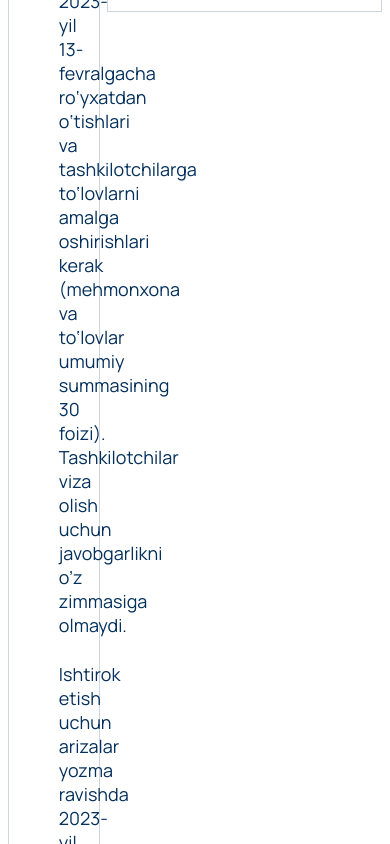
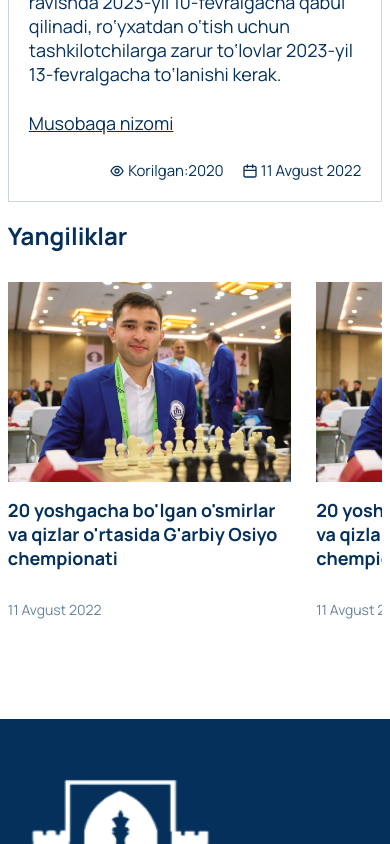
Before and after one commit to AzizbekGitHub99/shaxmat-GETTER, a Next.js app: page /news/1 in a window 390 px wide. Shown: the part 1156-2000 px from the top of the page. Built offline with nearby package versions, Linux system fonts and the light colour scheme.

Commit message:
single news

```diff
--- a/src/app/(root)/news/[newsId]/singleNews.scss
+++ b/src/app/(root)/news/[newsId]/singleNews.scss
@@ -109,7 +109,7 @@
           height: 134px;
           width: 140px;
           margin-bottom: 27px;
-          img{
+          img {
             object-fit: contain;
           }
         }
@@ -120,3 +120,41 @@
     }
   }
 }
+
+@media (max-width: 1050px) {
+  .single-new__main {
+    &__container {
+      .mside {
+        width: 100%;
+        &__wrapper {
+          // padding: 30px 40px 30px 50px;
+        }
+        .news-section {
+          width: 100%;
+          overflow-x: scroll;
+          &::-webkit-scrollbar {
+            display: none;
+          }
+          .news-row {
+            width: 900px;
+          }
+        }
+      }
+      .aside {
+        display: none;
+      }
+    }
+  }
+}
+
+@media (max-width: 600px) {
+  .single-new__main {
+    &__container {
+      .mside {
+        &__wrapper {
+          padding: 30px 20px 20px 20px;
+        }
+      }
+    }
+  }
+}
```
